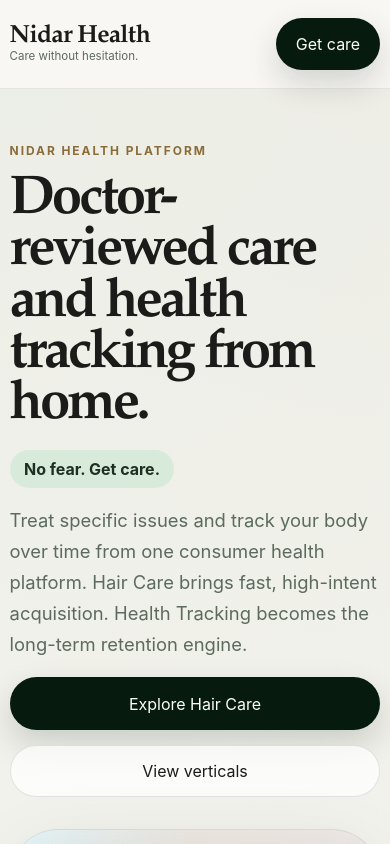
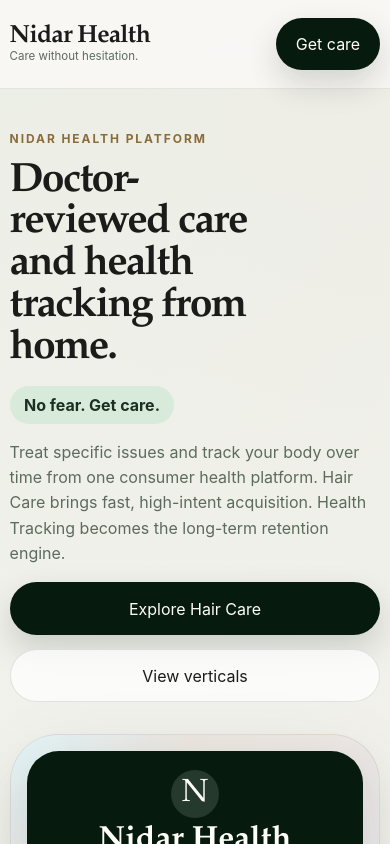
Before and after one commit to brinal8055/nidar, a Next.js app: page / in a window 390 px wide. Shown: the top 844 px of the page. Built offline with nearby package versions, Linux system fonts and the light colour scheme.

Commit message:
Tune platform hero responsiveness

```diff
--- a/app/globals.css
+++ b/app/globals.css
@@ -255,7 +255,7 @@
 }
 
 .platform-hero {
-  padding: 6.5rem 0 3rem;
+  padding: 4.8rem 0 2.6rem;
   overflow: hidden;
 }
 
@@ -268,15 +268,15 @@
 
 .platform-hero__copy {
   display: grid;
-  gap: 1.1rem;
+  gap: 1rem;
 }
 
 .platform-hero__copy h1 {
-  max-width: 10ch;
+  max-width: 13ch;
   font-family: var(--font-display);
-  font-size: clamp(4rem, 9vw, 7.4rem);
-  line-height: 0.94;
-  letter-spacing: -0.055em;
+  font-size: clamp(3.4rem, 5.15vw, 5.65rem);
+  line-height: 0.98;
+  letter-spacing: -0.045em;
 }
 
 .platform-hero__story {
@@ -289,15 +289,15 @@
 }
 
 .platform-hero__lead {
-  max-width: 44rem;
+  max-width: 42rem;
   color: var(--text-muted);
-  font-size: 1.15rem;
-  line-height: 1.68;
+  font-size: 1.08rem;
+  line-height: 1.62;
 }
 
 .platform-orbit {
   position: relative;
-  min-height: 38rem;
+  min-height: 34rem;
   border-radius: var(--radius-xl);
   background:
     radial-gradient(circle at 50% 46%, rgba(255, 255, 255, 0.92), transparent 23%),
@@ -2754,7 +2754,7 @@
   }
 
   .platform-orbit {
-    min-height: 30rem;
+    min-height: 28rem;
   }
 
   .platform-vertical-grid {
@@ -2803,7 +2803,7 @@
   .hero-section,
   .platform-hero,
   .home-hero {
-    padding-top: 3.4rem;
+    padding-top: 2.6rem;
   }
 
   .container {
@@ -2811,10 +2811,21 @@
   }
 
   .home-hero__intro h1,
-  .platform-hero__copy h1,
   .hero-copy h1 {
     max-width: 14ch;
     font-size: clamp(3rem, 14vw, 4.5rem);
+  }
+
+  .platform-hero__copy h1 {
+    max-width: 12.5ch;
+    font-size: clamp(2.45rem, 10.5vw, 3.35rem);
+    line-height: 1.02;
+    letter-spacing: -0.04em;
+  }
+
+  .platform-hero__lead {
+    font-size: 1rem;
+    line-height: 1.58;
   }
 
   .brand-mark--wordmark strong {
```
